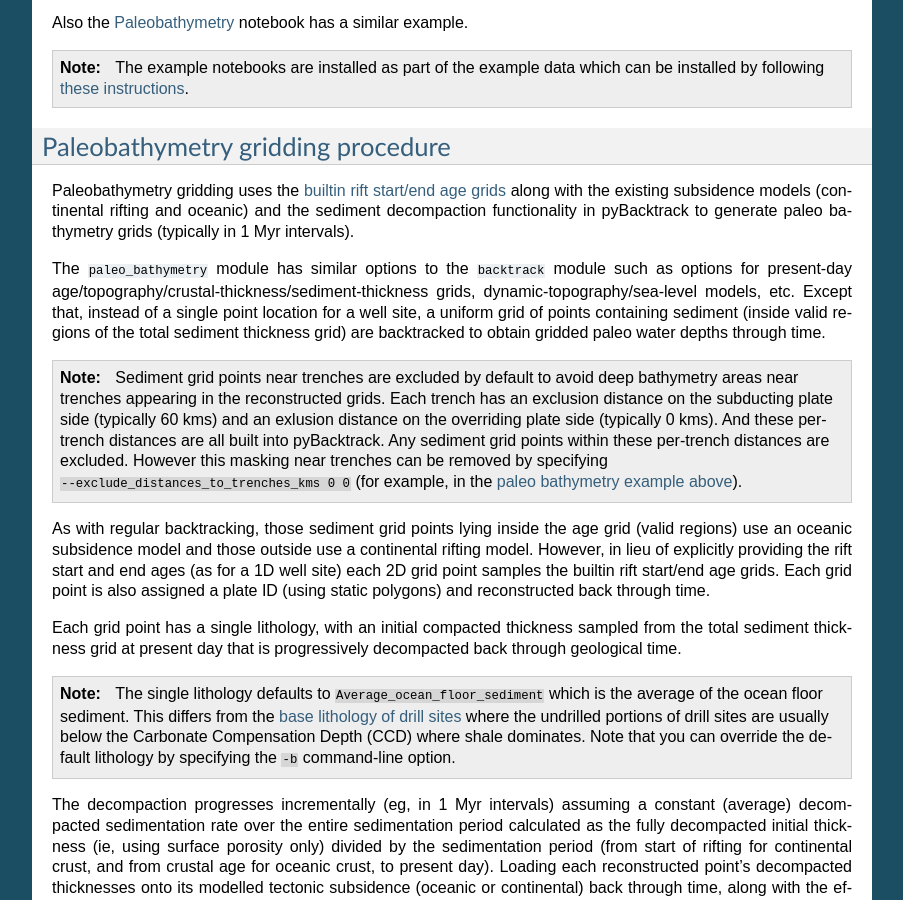
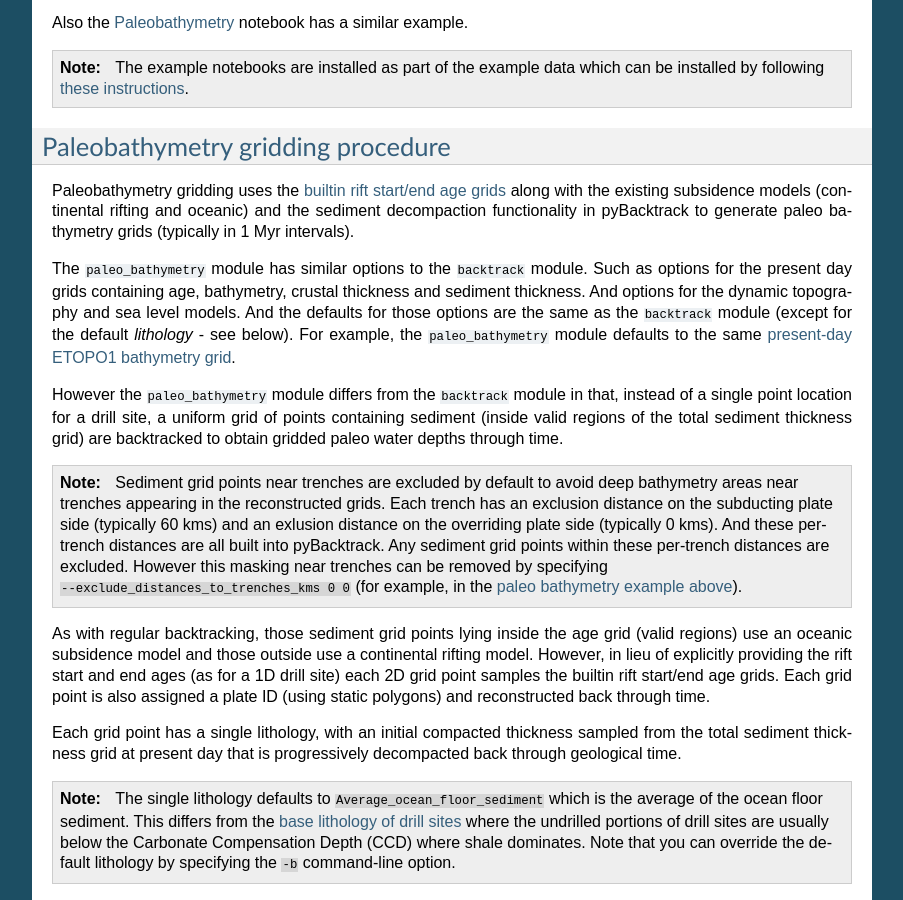
Before and after one commit to EarthByte/pyBacktrack, a Sphinx documentation site: the page built from docs/pybacktrack_paleo_bathymetry.rst, in a window 1280 px wide and 900 px high, scrolled down 2354 px. Shown: the whole window, without its empty margins (198-1101 px from the left). Built offline with Sphinx 7.4.7, drawn with Linux system fonts in a browser that asks for light colours.

Commit message:
Document paleo bathymetry has same default options as backtracking (except lithology).

```diff
--- a/docs/pybacktrack_paleo_bathymetry.rst
+++ b/docs/pybacktrack_paleo_bathymetry.rst
@@ -96,8 +96,12 @@ Paleobathymetry gridding procedure
 Paleobathymetry gridding uses the :ref:`builtin rift start/end age grids <pybacktrack_builtin_rift_gridding_procedure>` along with the existing subsidence models (continental rifting and oceanic) and
 the sediment decompaction functionality in pyBacktrack to generate paleo bathymetry grids (typically in 1 Myr intervals).
 
-The ``paleo_bathymetry`` module has similar options to the ``backtrack`` module such as options for present-day age/topography/crustal-thickness/sediment-thickness grids, dynamic-topography/sea-level models, etc.
-Except that, instead of a single point location for a well site, a uniform grid of points containing sediment (inside valid regions of the total sediment thickness grid) are backtracked to obtain gridded paleo water depths through time.
+The ``paleo_bathymetry`` module has similar options to the ``backtrack`` module. Such as options for the present day grids containing age, bathymetry, crustal thickness and sediment thickness.
+And options for the dynamic topography and sea level models. And the defaults for those options are the same as the ``backtrack`` module (except for the default *lithology* - see below).
+For example, the ``paleo_bathymetry`` module defaults to the same :ref:`present-day ETOPO1 bathymetry grid <pybacktrack_present_day_tectonic_subsidence>`.
+
+However the ``paleo_bathymetry`` module differs from the ``backtrack`` module in that, instead of a single point location for a drill site, a uniform grid of points containing sediment
+(inside valid regions of the total sediment thickness grid) are backtracked to obtain gridded paleo water depths through time.
 
 .. note:: Sediment grid points near trenches are excluded by default to avoid deep bathymetry areas near trenches appearing in the reconstructed grids.
           Each trench has an exclusion distance on the subducting plate side (typically 60 kms) and an exlusion distance on the overriding plate side (typically 0 kms).
@@ -106,7 +110,7 @@ Except that, instead of a single point location for a well site, a uniform grid
           (for example, in the :ref:`paleo bathymetry example above <pybacktrack_paleo_bathymetry_example>`).
 
 As with regular backtracking, those sediment grid points lying inside the age grid (valid regions) use an oceanic subsidence model and those outside use a continental rifting model.
-However, in lieu of explicitly providing the rift start and end ages (as for a 1D well site) each 2D grid point samples the builtin rift start/end age grids.
+However, in lieu of explicitly providing the rift start and end ages (as for a 1D drill site) each 2D grid point samples the builtin rift start/end age grids.
 Each grid point is also assigned a plate ID (using static polygons) and reconstructed back through time.
 
 Each grid point has a single lithology, with an initial compacted thickness sampled from the total sediment thickness grid at present day that is progressively decompacted back through geological time.
```
